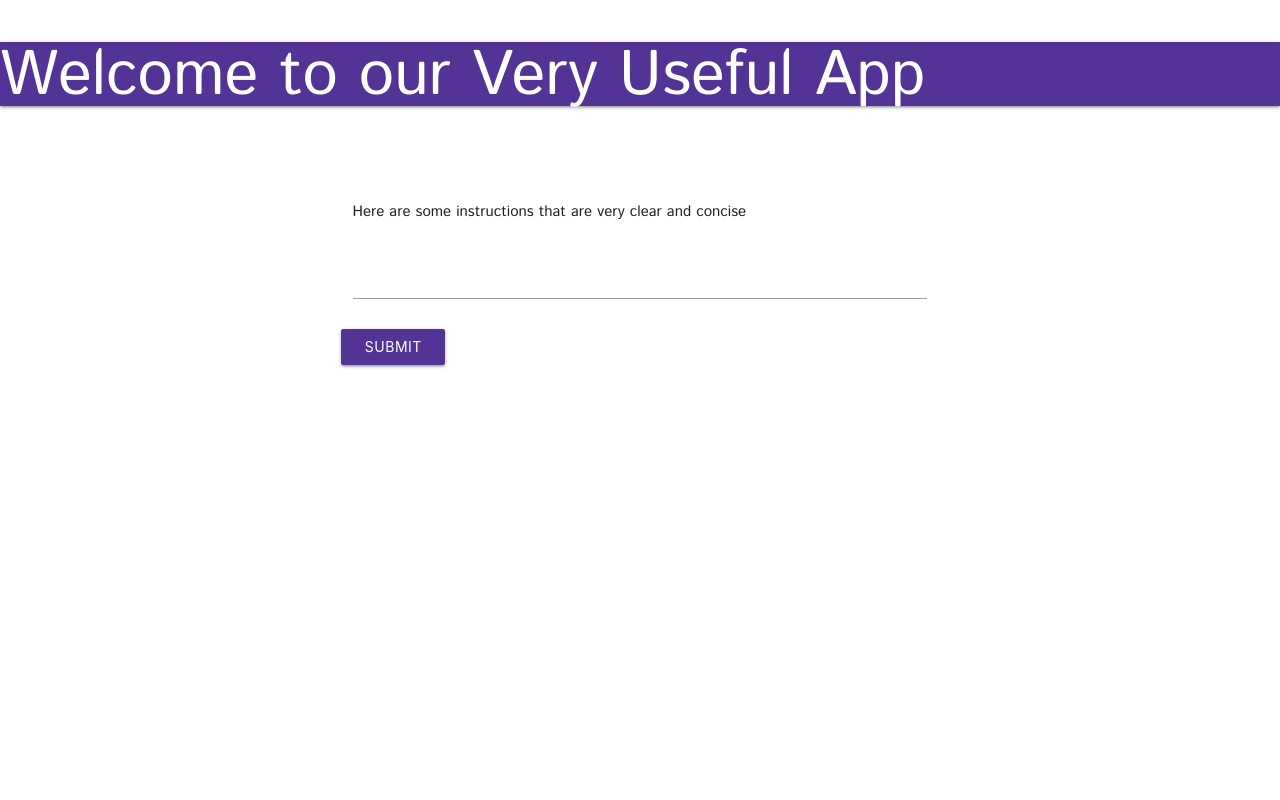
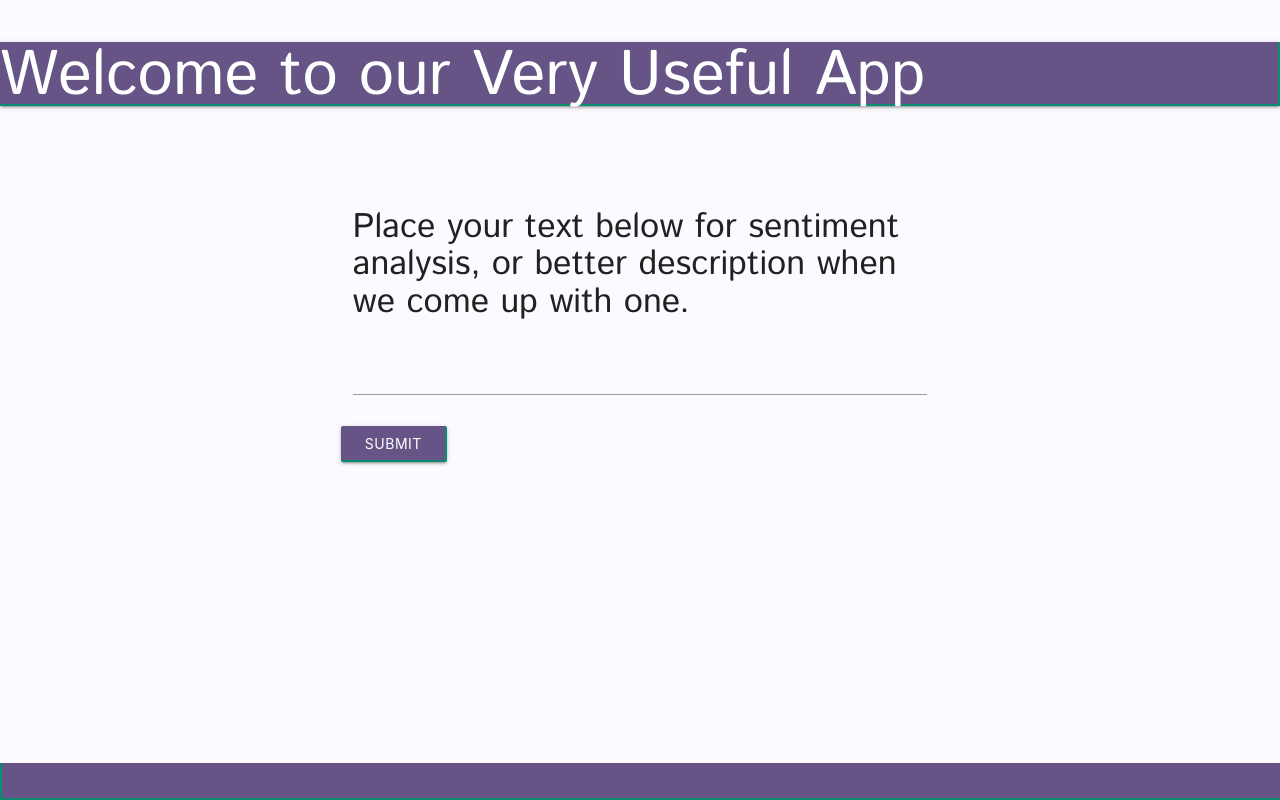
Before and after one commit to lbalbrecht/pro-communication-analysis, a plain HTML site: page index.html in a window 1280 px wide. Drawn offline with nearby package versions, Linux system fonts and the light colour scheme; no server answers.

Commit message:
layout finished for landing page

```diff
--- a/index.html
+++ b/index.html
@@ -22,7 +22,7 @@
             <div class="col s8">
                 <div class="row">
                     <form class="col s12" id="user-text">
-                        <p>Here are some instructions that are very clear and concise</p>
+                        <h4>Place your text below for sentiment analysis, or better description when we come up with one.</h4>
                         <div class="row">
                             <div class="input-field col s12">
                                 <textarea id="textarea1" class="materialize-textarea"></textarea>
@@ -38,13 +38,16 @@
             </div>
             <div class="col s2"></div>
         </div>
+
+    </div>
+    <div>
+    <footer class="page-footer" id="footer"></footer>
     </div>
 
 
 
 
-
-
+    <script src="https://cdnjs.cloudflare.com/ajax/libs/materialize/1.0.0/js/materialize.min.js"></script>
     <script src="https://cdnjs.cloudflare.com/ajax/libs/jquery/3.5.1/jquery.min.js"></script>
     <script src="script.js"></script>
 </body>
--- a/style.css
+++ b/style.css
@@ -1,12 +1,30 @@
 body {
     font-family: 'Istok Web', sans-serif;
+    background-color: #fcfaff;
 }
 
+
+
 .navbar {
-    background-color: #533396;
+    background-color: #655485;
     margin-bottom: 10vh;
+    border-bottom: 2px solid #088c72;
+    border-right: 2px solid #088c72;
 }
 
+
 #submit-button {
-    background-color: #533396;
+    background-color: #655485;
+    border-bottom: 2px solid #088c72;
+    border-right: 2px solid #088c72;
 }
+
+#footer {
+    position: absolute;
+    bottom: 0;
+    width: 100%;
+    height: 2.5rem;
+    background-color: #655485;
+    border-bottom: 2px solid #088c72;
+    border-left: 2px solid #088c72;
+  }
```
